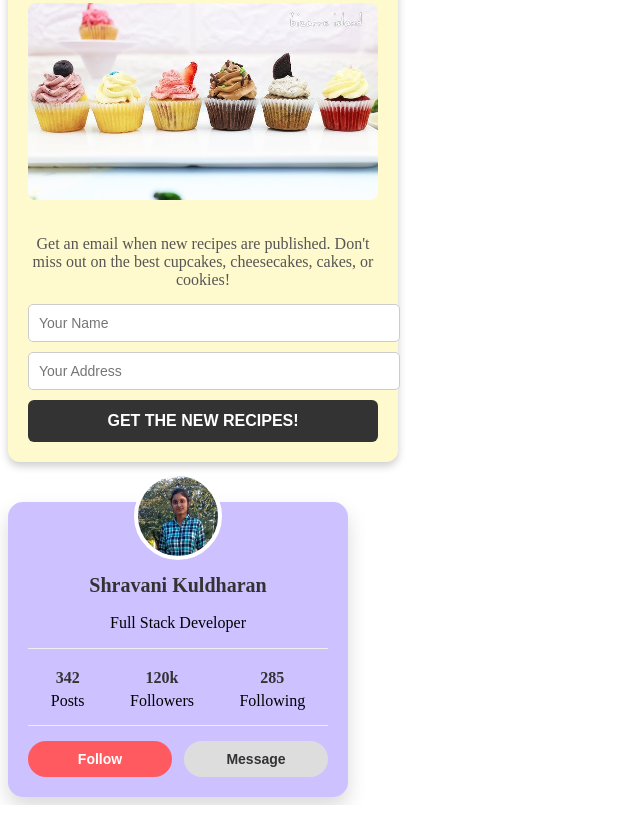
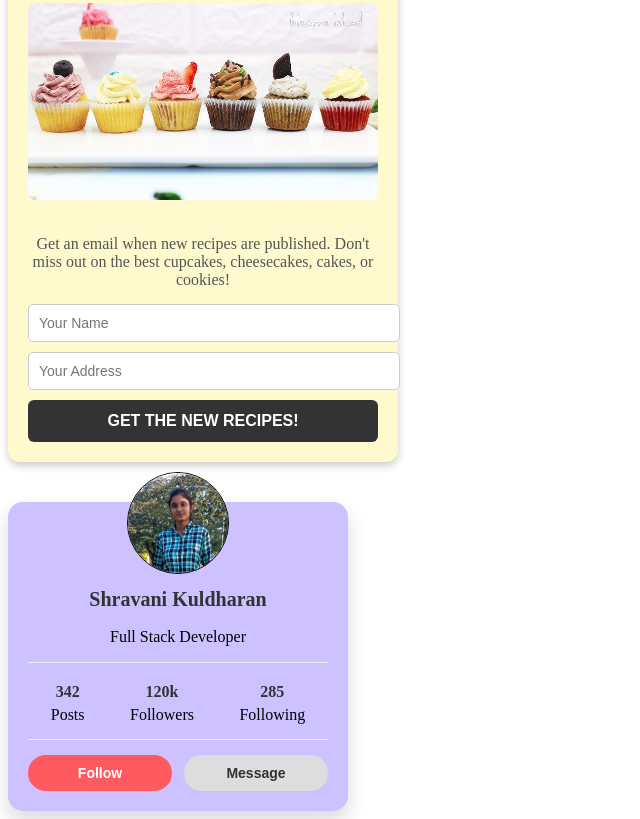
Before and after one commit to Shravanikuldharan/Cards-smartphone, a plain HTML site: page index.html in a window 1280 px wide. Shown: the part 1024-1843 px from the top of the page, without its empty margins (0-640 px from the left). Drawn offline with Linux system fonts and the light colour scheme.

Commit message:
fourth card updated

```diff
--- a/index.html
+++ b/index.html
@@ -149,12 +149,12 @@
         }
 
         .profile-img {
-            width: 80px;
-            height: 80px;
+            width: 100px;
+            height: 100px;
             border-radius: 50%;
             object-fit: cover;
             margin-top: -50px;
-            border: 4px solid white;
+            border: 1px solid black;
         }
 
         .header-profile {
@@ -222,9 +222,7 @@
         .btn-message:hover {
             background: #ccc;
         }
-        .card-4 :hover{
-            box-shadow: 2px 2px 5px 5px #4B164C;
-        }
+
     </style>
 </head>
 <body>
```
